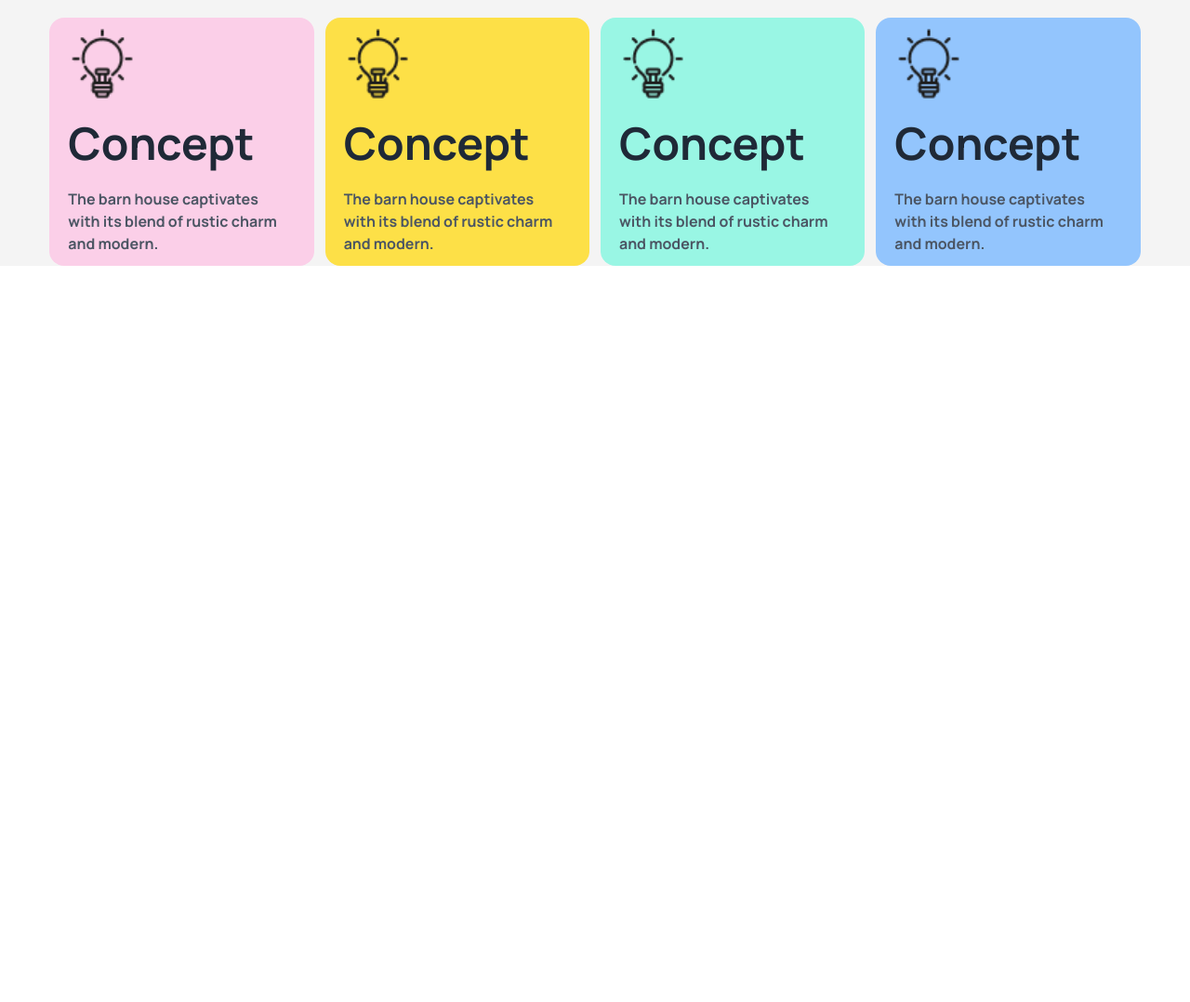
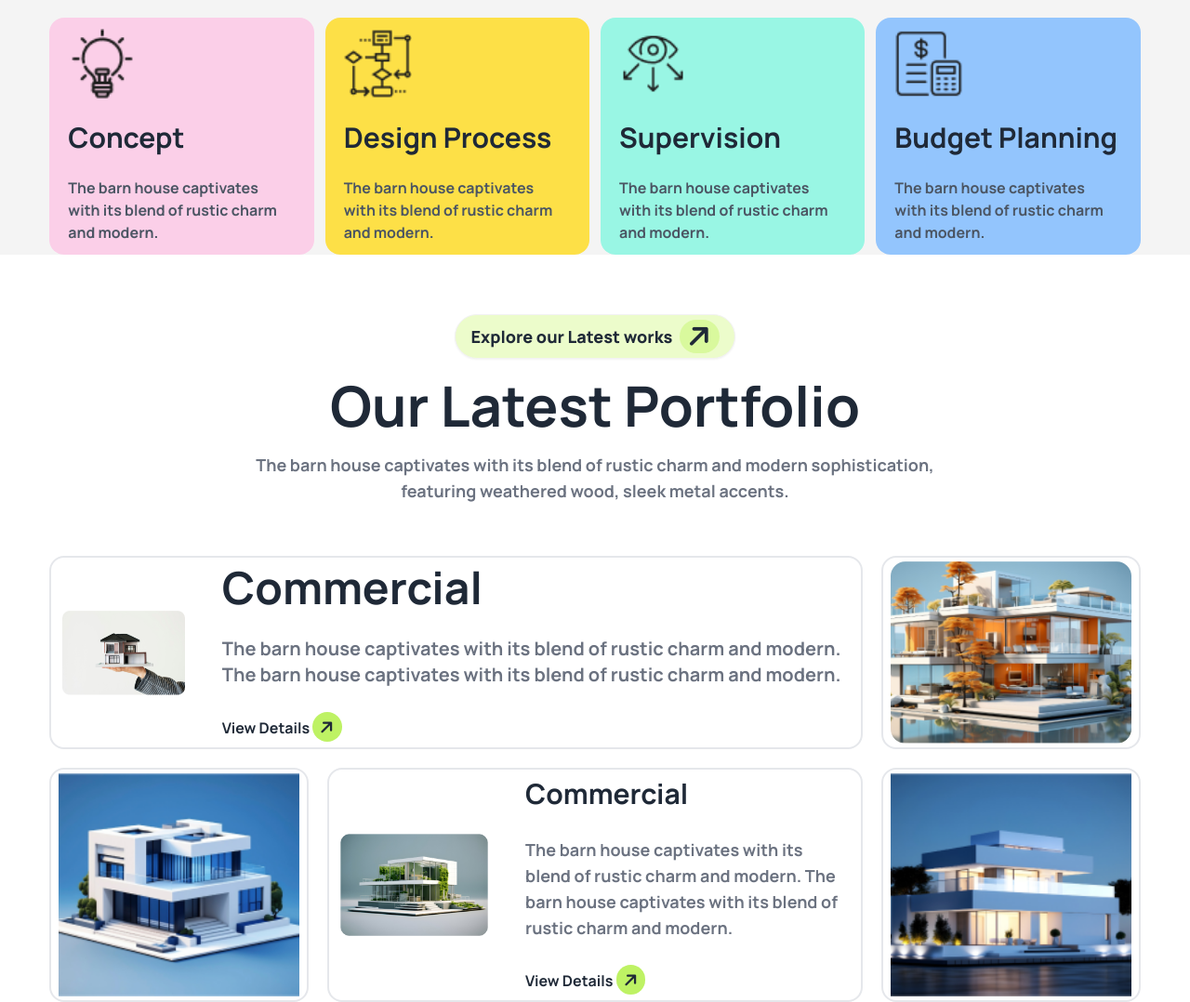
Before and after one commit to hossanshihab/Assignment-3, a plain HTML site: page index.html in a window 1280 px wide. Shown: the part 1760-2838 px from the top of the page at 93% size. Before the commit the page ends 2086 px from the top, so only its background shows below. Drawn offline with nearby package versions, Linux system fonts and the light colour scheme.

Commit message:
latest portfolio section complete

```diff
--- a/index.html
+++ b/index.html
@@ -22,6 +22,7 @@
 </head>
 
 <body class="font-family">
+  <!-- header and banner section -->
   <header class="w-11/12 mx-auto">
     <!-- nav-menu-starts-here -->
     <nav>
@@ -157,34 +158,34 @@
         <div class="bg-pink-200  px-5 py-3 rounded-[16px]">
           <img class="w-[30%]" src="./assets/concept.png" alt="">
           <br>
-          <h1 class="text-5xl font-bold">Concept</h1>
+          <h1 class="text-3xl font-bold">Concept</h1>
           <br>
           <p class="text-gray-600 font-bold">The barn house captivates <br>with its blend of rustic charm <br>and
             modern.
           </p>
         </div>
         <div class="bg-yellow-300  px-5 py-3 rounded-[16px]">
-          <img class="w-[30%]" src="./assets/concept.png" alt="">
+          <img class="w-[30%]" src="./assets/flow-chart.png" alt="">
           <br>
-          <h1 class="text-5xl font-bold">Concept</h1>
+          <h1 class="text-3xl font-bold">Design Process</h1>
           <br>
           <p class="text-gray-600 font-bold">The barn house captivates <br>with its blend of rustic charm <br>and
             modern.
           </p>
         </div>
         <div class="bg-teal-200 px-5 py-3 rounded-[16px]">
-          <img class="w-[30%]" src="./assets/concept.png" alt="">
+          <img class="w-[30%]" src="./assets/vision.png" alt="">
           <br>
-          <h1 class="text-5xl font-bold">Concept</h1>
+          <h1 class="text-3xl font-bold">Supervision</h1>
           <br>
           <p class="text-gray-600 font-bold">The barn house captivates <br>with its blend of rustic charm <br>and
             modern.
           </p>
         </div>
         <div class="bg-blue-300 px-5 py-3 rounded-[16px]">
-          <img class="w-[30%]" src="./assets/concept.png" alt="">
+          <img class="w-[30%]" src="./assets/budget-planning.png" alt="">
           <br>
-          <h1 class="text-5xl font-bold">Concept</h1>
+          <h1 class="text-3xl font-bold">Budget Planning</h1>
           <br>
           <p class="text-gray-600 font-bold">The barn house captivates <br>with its blend of rustic charm <br>and
             modern.
@@ -195,6 +196,81 @@
       </div>
     </section>
   </main>
+  <!-- latest portfolio section -->
+  <section class="w-11/12 mx-auto mt-12">
+    <div class="">
+      <div class="flex flex-col md:flex-col justify-center items-center text-center gap-5 p-4">
+        <div>
+          <button class="btn bg-lime-100 rounded-[32px] font-extrabold text-lg">Explore our Latest works
+            <span class="bg-lime-200 rounded-full px-2 text-3xl "><i
+                class="fa-solid fa-arrow-right -rotate-45"></i></span>
+          </button>
+        </div>
+        <h3 class="text-3xl sm:text-4xl md:text-6xl font-bold mt-4 md:mt-0">Our Latest Portfolio</h3>
+        <p class="text-gray-500  font-bold text-sm sm-text-base md:text-lg mt-2 md:mt-0">The barn house captivates with
+          its blend of rustic charm and modern
+          sophistication, <br>featuring weathered
+          wood, sleek metal accents.</p>
+      </div>
+
+
+      <div class="mt-10 grid grid-cols-1 gap-5 lg:grid-cols-4">
+        <div class="bg-white border-2 rounded-[16px] lg:col-span-3">
+          <div class="flex flex-col lg:flex-row justify-center items-center gap-5 lg:gap-10 px-3 py-2">
+            <div><img src="./assets/img1.png" alt=""></div>
+            <div class="space-y-4 lg:space-y-7 text-center lg:text-left">
+              <h1 class="text-3xl lg:text-5xl font-bold">Commercial</h1>
+              <p class="text-base lg:text-xl font-bold text-gray-500">
+                The barn house captivates with its blend of rustic charm and modern.
+                The barn house captivates with its blend of rustic charm and modern.
+              </p>
+              <button class="font-bold">
+                View Details
+                <span class="bg-lime-300 rounded-full px-2 py-1 text-lg">
+                  <i class="fa-solid fa-arrow-right -rotate-45"></i>
+                </span>
+              </button>
+            </div>
+          </div>
+        </div>
+
+        <div class="bg-white border-2 rounded-[16px] px-2 py-1">
+          <img class="w-full h-full object-cover rounded-[16px]" src="./assets/img2.png" alt="">
+        </div>
+
+        <div class="bg-white border-2 rounded-[16px] px-2 py-1">
+          <img class="w-full h-full object-cover" src="./assets/img3.png" alt="">
+        </div>
+
+        <div class="bg-white border-2 rounded-[16px] lg:col-span-2">
+          <div class="flex flex-col lg:flex-row justify-center items-center gap-5 lg:gap-10 px-3 py-2">
+            <div class="w-full h-full"><img class="w-full h-full object-cover" src="./assets/img4.png" alt=""></div>
+            <div class="space-y-4 lg:space-y-7 text-center lg:text-left">
+              <h1 class="text-2xl lg:text-3xl font-bold">Commercial</h1>
+              <p class="text-base lg:text-lg font-bold text-gray-500">
+                The barn house captivates with its blend of rustic charm and modern.
+                The barn house captivates with its blend of rustic charm and modern.
+              </p>
+              <button class="font-bold">
+                View Details
+                <span class="bg-lime-300 rounded-full px-2 py-1 text-lg">
+                  <i class="fa-solid fa-arrow-right -rotate-45"></i>
+                </span>
+              </button>
+            </div>
+          </div>
+        </div>
+
+        <div class="bg-white border-2 rounded-[16px] px-2 py-1">
+          <img class="w-full h-full object-cover" src="./assets/img5.png" alt="">
+        </div>
+      </div>
+
+    </div>
+
+  </section>
+
+
 </body>
 
 </html>
```
